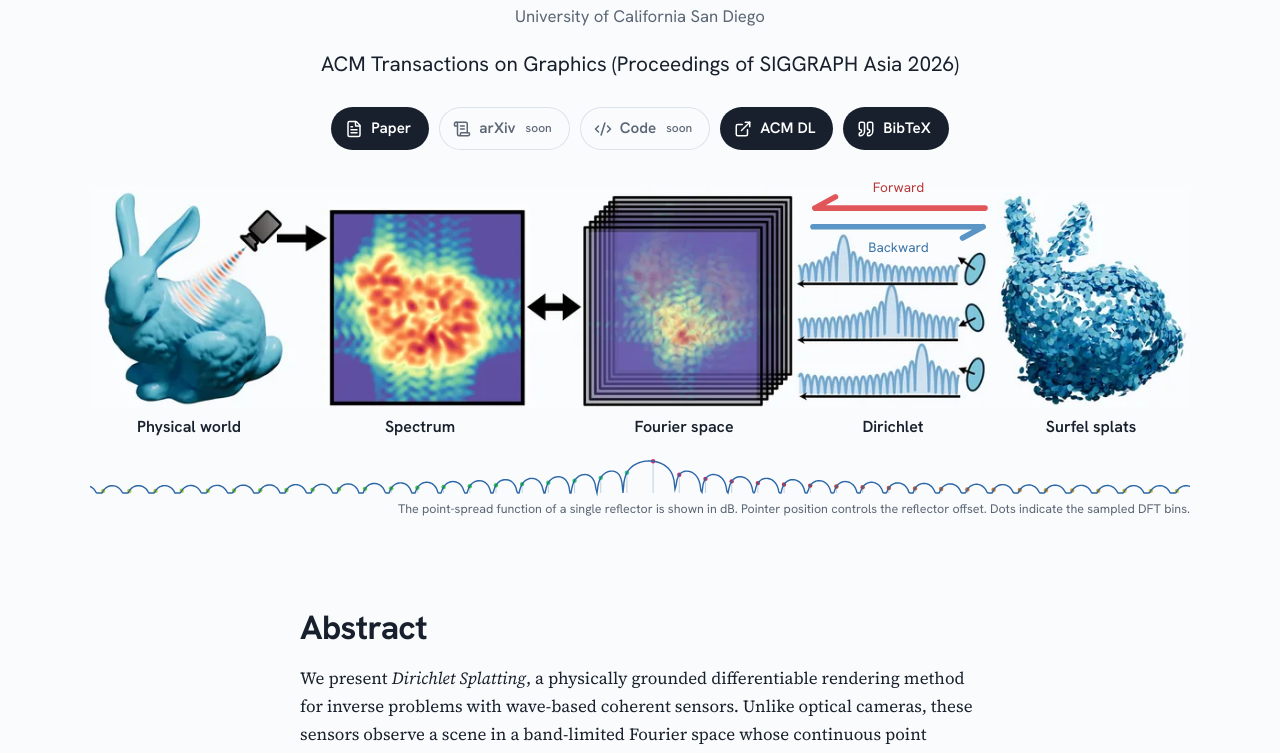
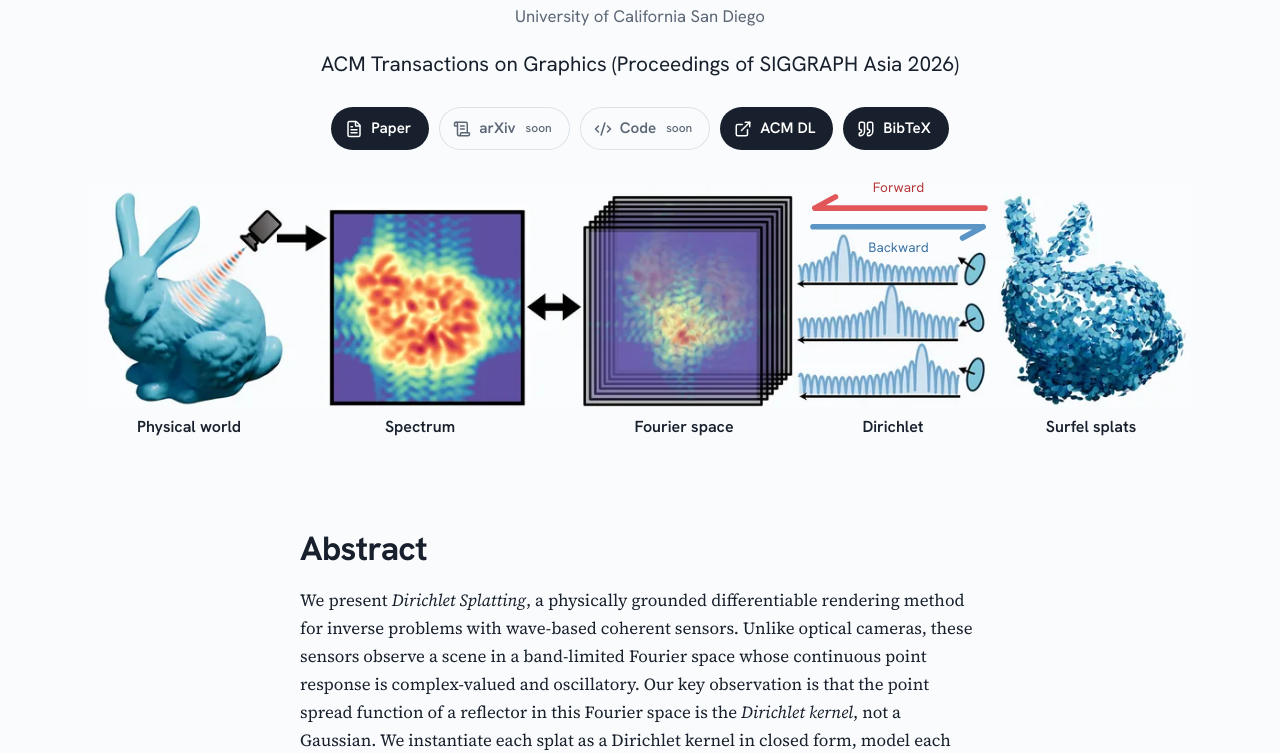
Before and after one commit to Asixa/dirichlet-webpage, a plain HTML site: page index.html in a window 1280 px wide. Shown: the part 312-1065 px from the top of the page. Drawn offline with Linux system fonts and the light colour scheme.

Commit message:
Remove the PSF strip under the teaser

```diff
--- a/index.html
+++ b/index.html
@@ -173,10 +173,6 @@
       <li style="--x: 73%">Dirichlet</li>
       <li style="--x: 91%">Surfel splats</li>
     </ol>
-    <div class="trace">
-      <canvas id="hero-trace" role="img" aria-label="A Dirichlet kernel in decibels that follows the pointer."></canvas>
-      <p>The point-spread function of a single reflector is shown in dB. Pointer position controls the reflector offset. Dots indicate the sampled DFT bins.</p>
-    </div>
   </figure>
 </section>
 
@@ -691,7 +687,6 @@
 <script defer src="static/vendor/katex/katex.min.js"></script>
 <script defer src="static/vendor/katex/auto-render.min.js"></script>
 <script defer src="static/js/dsp.js"></script>
-<script defer src="static/js/hero.js"></script>
 <script defer src="static/js/kernel.js"></script>
 <script defer src="static/js/interference.js"></script>
 <script defer src="static/js/surfel.js"></script>
--- a/static/css/style.css
+++ b/static/css/style.css
@@ -98,10 +98,6 @@ a:hover { text-decoration-thickness: 2px; }
 .pill.is-pending { background: transparent; color: var(--muted); box-shadow: inset 0 0 0 1px var(--panel-edge); cursor: default; }
 .pill.is-pending::after { content: "soon"; font-weight: 500; font-size: 0.75rem; color: var(--muted); margin-left: 2px; }
 
-/* Live PSF strip under the teaser: kept short so it reads as part of the figure. */
-.trace { margin: 14px 0 0; }
-.trace canvas { width: 100%; height: 44px; }
-.trace p { margin: 0; font-family: var(--font-ui); font-size: 0.78rem; color: var(--muted); text-align: right; }
 .noscript { font-family: var(--font-ui); color: var(--muted); }
 
 /* ---------------- Teaser ---------------- */
@@ -510,5 +506,4 @@ tfoot th, tfoot td { font-weight: 700; border-bottom: 0; border-top: 1px solid v
   .thz-row { flex-direction: column; }
   .teaser-flow { display: none; }
   .teaser-labels { display: none; }
-  .trace p { text-align: left; }
 }
--- a/static/js/hero.js
+++ /dev/null
@@ -1,86 +0,0 @@
-// PSF strip under the teaser: |d_N| of one reflector placed at the pointer,
-// drawn in dB with the integer-bin samples a sensor would record. It draws in
-// once when first scrolled into view; afterwards it only changes when the
-// pointer moves over the teaser.
-"use strict";
-
-(() => {
-  const canvas = document.getElementById("hero-trace");
-  if (!canvas) return;
-
-  const FLOOR_DB = -42;          // bottom of the trace; below this is clipped
-  const BIN_PX = 26;             // target on-screen spacing of one DFT bin
-  let mu = null;                 // reflector position in bins; null = centre
-  let target = null;
-  let reveal = DS.prefersReducedMotion() ? 1 : 0;
-  const tmp = [0, 0];
-
-  function draw() {
-    const { ctx, w, h } = DS.fitCanvas(canvas);
-    ctx.clearRect(0, 0, w, h);
-    const N = Math.max(8, Math.round(w / BIN_PX));
-    const scale = w / N;
-    const m = mu === null ? N / 2 + 0.35 : mu;
-    const top = 6, base = h - 6;
-    const yOf = (v) => {
-      const db = Math.max(FLOOR_DB, 20 * Math.log10(Math.abs(v) + 1e-12));
-      return base - ((db - FLOOR_DB) / -FLOOR_DB) * (base - top);
-    };
-    const xMax = w * reveal;
-
-    // Integer-bin samples: what the sensor actually records.
-    ctx.lineWidth = 1;
-    for (let k = 0; k < N; k++) {
-      const x = (k + 0.5) * scale;
-      if (x > xMax) break;
-      DS.dirichlet(k + 0.5 - m, N, tmp);
-      const mag = Math.hypot(tmp[0], tmp[1]);
-      const y = yOf(mag);
-      ctx.strokeStyle = "rgba(43,102,166,0.28)";
-      ctx.beginPath(); ctx.moveTo(x, base); ctx.lineTo(x, y); ctx.stroke();
-      ctx.fillStyle = DS.phaseColor(tmp[0], tmp[1], 50);
-      ctx.beginPath(); ctx.arc(x, y, 2.2, 0, 2 * Math.PI); ctx.fill();
-    }
-
-    // Continuous kernel.
-    ctx.strokeStyle = DS.token("--dir") || "#2b66a6";
-    ctx.lineWidth = 1.4;
-    ctx.beginPath();
-    for (let px = 0; px <= xMax; px += 1) {
-      DS.dirichlet(px / scale - m, N, tmp);
-      const y = yOf(Math.hypot(tmp[0], tmp[1]));
-      if (px === 0) ctx.moveTo(px, y); else ctx.lineTo(px, y);
-    }
-    ctx.stroke();
-  }
-
-  let scheduled = false;
-  function schedule() {
-    if (!scheduled) { scheduled = true; requestAnimationFrame(frame); }
-  }
-
-  function frame() {
-    scheduled = false;
-    let again = false;
-    if (reveal < 1) { reveal = Math.min(1, reveal + 0.022); again = true; }
-    if (target !== null) {
-      if (mu === null) mu = target;
-      const d = target - mu;
-      if (Math.abs(d) > 0.002) { mu += d * 0.18; again = true; } else mu = target;
-    }
-    draw();
-    if (again) schedule();
-  }
-
-  const area = canvas.closest(".teaser") || canvas;
-  area.addEventListener("pointermove", (e) => {
-    const rect = canvas.getBoundingClientRect();
-    const N = Math.max(8, Math.round(rect.width / BIN_PX));
-    target = ((e.clientX - rect.left) / rect.width) * N;
-    schedule();
-  });
-
-  // First call (when the strip nears the viewport) starts the draw-in.
-  let started = false;
-  DS.onResize(canvas, () => { if (started) draw(); else { started = true; schedule(); } });
-})();
```
Also changed, not shown: 1 other file.
